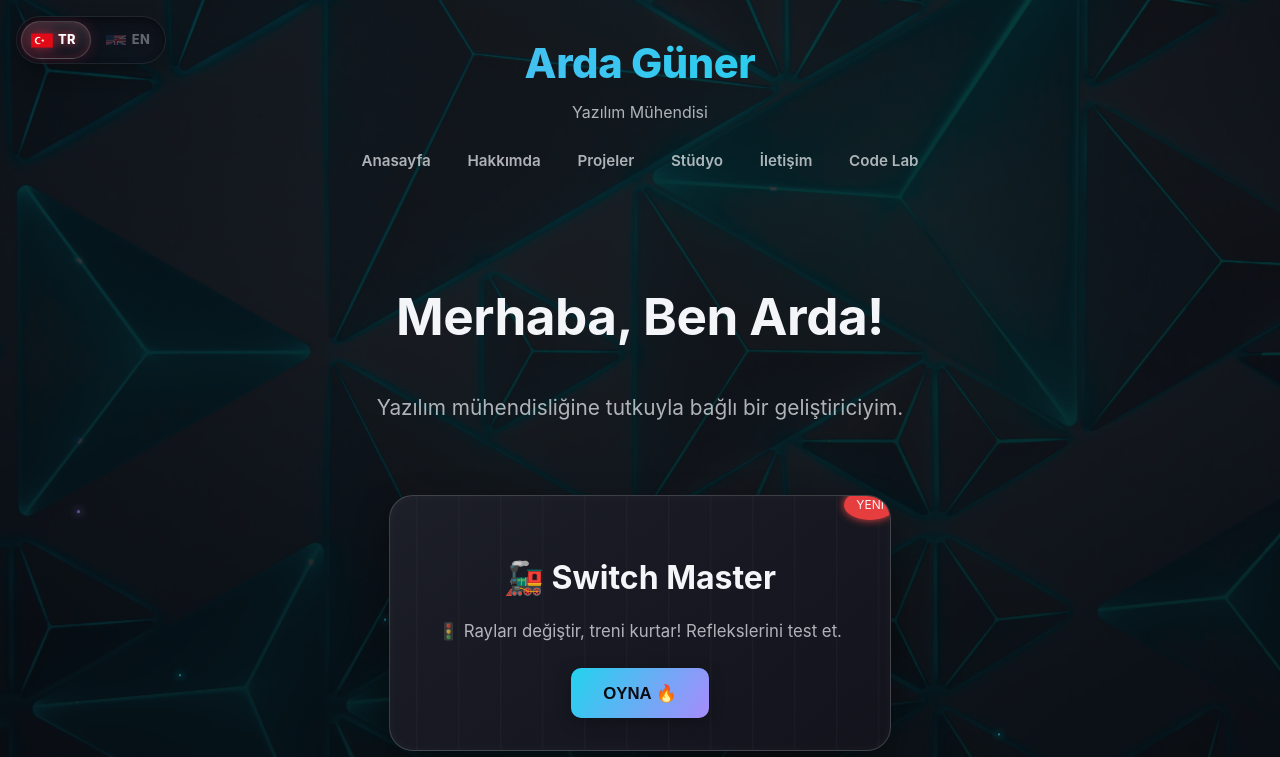
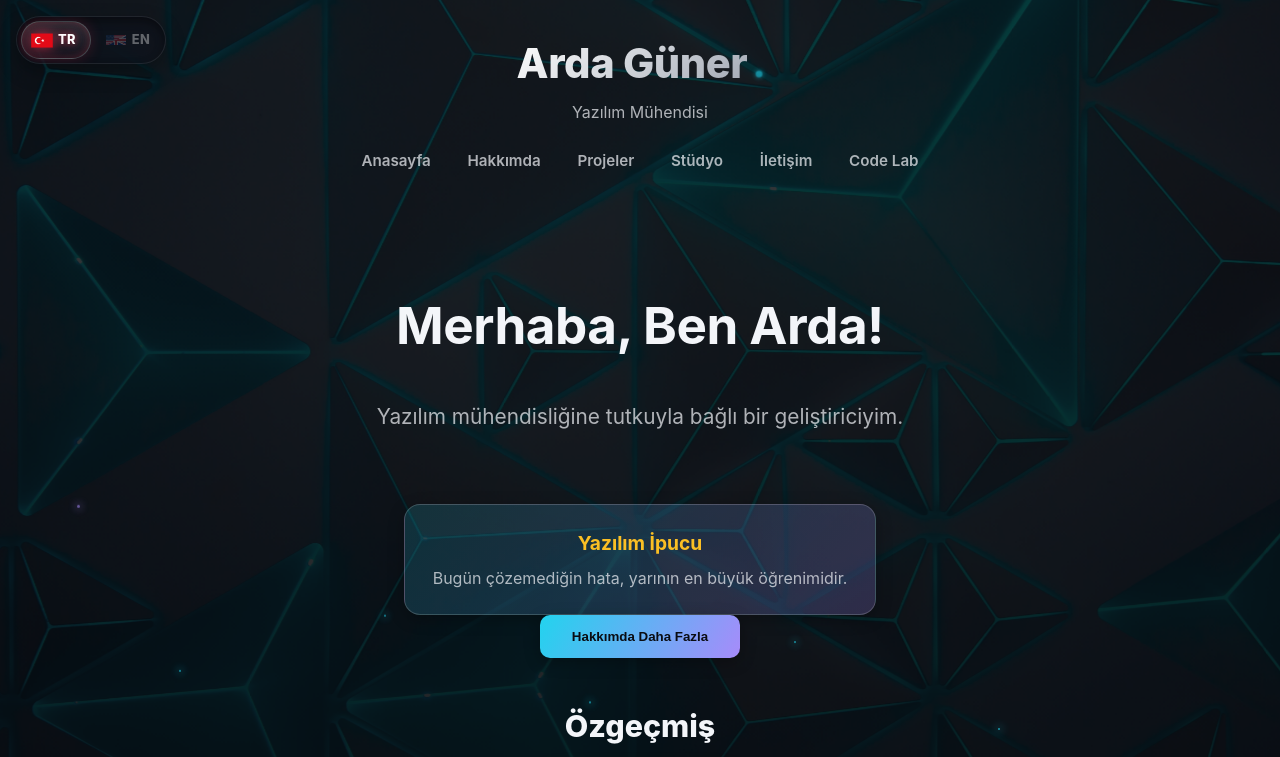
Before and after one commit to Ardeko/ardaguner.com, a React (Vite) app in the folder ardo/: page / in a window 1280 px wide. Shown: the top 757 px of the page. Built offline with nearby package versions, Linux system fonts and the light colour scheme.

Commit message:
ardomodel v5

```diff
--- a/ardo/src/App.css
+++ b/ardo/src/App.css
@@ -1,4 +1,70 @@
-/* --- YENİ NESİL DİL DEĞİŞTİRİCİ V2 (BAŞLANGIÇ) --- */
+/* --- MODERN LOGO / İSİM TASARIMI --- */
+.modern-brand-name {
+  font-size: 2.4rem; /* Biraz daha iddialı ama zarif bir boyut */
+  font-weight: 800;
+  letter-spacing: -0.04em; /* Modern tipografide harfler bir tık daha bitişiktir */
+  margin: 0;
+  display: inline-flex;
+  align-items: baseline;
+
+  /* Vercel/Apple stili premium metalik-beyaz geçişi */
+  background: linear-gradient(135deg, #ffffff 0%, #9ca3af 100%);
+  -webkit-background-clip: text;
+  -webkit-text-fill-color: transparent;
+  background-clip: text;
+  color: transparent;
+
+  /* Sayfa açılışında zarifçe belirme animasyonu */
+  animation: textReveal 1s cubic-bezier(0.16, 1, 0.3, 1) forwards;
+  opacity: 0;
+  transform: translateY(10px);
+
+  cursor: default;
+  user-select: none;
+  transition: transform 0.4s cubic-bezier(0.16, 1, 0.3, 1), filter 0.4s ease;
+}
+
+/* Mouse ile üzerine gelince oluşan çok hafif 3D derinlik hissi */
+.modern-brand-name:hover {
+  transform: scale(1.02);
+  filter: drop-shadow(0 0 15px rgba(255, 255, 255, 0.15));
+}
+
+/* İsmin yanındaki teknolojik 'Nefes Alan' nokta */
+.pulse-dot {
+  display: inline-block;
+  width: 8px;
+  height: 8px;
+  background-color: var(--accent-cyan, #06b6d4);
+  border-radius: 50%;
+  margin-left: 8px;
+  box-shadow: 0 0 12px var(--accent-cyan, #06b6d4);
+  animation: pulseDot 2.5s cubic-bezier(0.4, 0, 0.6, 1) infinite;
+}
+
+/* Sayfa Açılış Animasyonu (Yukarı doğru zarifçe kayarak belirme) */
+@keyframes textReveal {
+  to {
+    opacity: 1;
+    transform: translateY(0);
+  }
+}
+
+/* Noktanın nefes alma animasyonu */
+@keyframes pulseDot {
+  0%, 100% {
+    opacity: 1;
+    transform: scale(1);
+    box-shadow: 0 0 12px var(--accent-cyan, #06b6d4);
+  }
+  50% {
+    opacity: 0.3;
+    transform: scale(0.7);
+    box-shadow: 0 0 2px var(--accent-cyan, #06b6d4);
+  }
+}
+
+/* --- YENİ NESİL DİL DEĞİŞTİRİCİ V2 --- */
 .language-switcher-v2 {
   position: fixed;
   top: 16px;
@@ -21,7 +87,6 @@
   overflow: hidden;
 }
 
-/* Kayan Panel (Ortadaki Buzlu Cam Kapsül) */
 .switch-handle {
   position: absolute;
   top: 4px;
@@ -37,7 +102,6 @@
   z-index: 1;
 }
 
-/* Dil Seçenekleri Yüzeyi */
 .lang-option-v2 {
   position: relative;
   z-index: 2;
@@ -56,7 +120,6 @@
   user-select: none;
 }
 
-/* Aktif Dil Konumları ve Işık Renkleri */
 .language-switcher-v2.lang-tr .switch-handle {
   transform: translateX(0);
   box-shadow: inset 0 0 10px rgba(255, 42, 77, 0.25), 0 0 15px rgba(255, 42, 77, 0.2);
@@ -67,7 +130,6 @@
   box-shadow: inset 0 0 10px rgba(42, 127, 255, 0.25), 0 0 15px rgba(42, 127, 255, 0.2);
 }
 
-/* Metinlerin Aktif Renkleri ve Neon Parlamaları */
 .lang-option-v2.turkish.active {
   color: #ffffff;
   text-shadow: 0 0 8px rgba(255, 42, 77, 0.8);
@@ -78,7 +140,6 @@
   text-shadow: 0 0 8px rgba(42, 127, 255, 0.8);
 }
 
-/* Kristal Bayrak Simgeleri */
 .crystal-flag {
   display: inline-block;
   width: 20px;
@@ -103,18 +164,11 @@
   filter: drop-shadow(0 0 6px rgba(42, 127, 255, 0.7));
 }
 
-/* Görsel Atamaları */
-.tr-flag {
-  background-image: url('/tr-crystal.png');
-}
-
-.en-flag {
-  background-image: url('/en-crystal.png');
-}
-/* --- YENİ NESİL DİL DEĞİŞTİRİCİ V2 (BİTİŞ) --- */
+.tr-flag { background-image: url('/tr-crystal.png'); }
+.en-flag { background-image: url('/en-crystal.png'); }
 
 
-/* SENİN KODUNUN GERİ KALAN KISMI - BUNDAN SONRASI AYNEN KORUNDU */
+/* --- KORUNAN VE GELİŞTİRİLEN DİĞER BÖLÜMLER --- */
 .scroll-progress {
   position: fixed;
   top: 0;
@@ -157,8 +211,7 @@
   border-radius: 999px;
   font-size: 1rem;
   font-weight: 700;
-  transition: transform var(--duration-fast) var(--ease-out),
-    box-shadow var(--duration-fast) var(--ease-out);
+  transition: transform var(--duration-fast) var(--ease-out), box-shadow var(--duration-fast) var(--ease-out);
   box-shadow: 0 10px 26px rgba(251, 191, 36, 0.28);
 }
 
@@ -167,27 +220,29 @@
   box-shadow: 0 14px 32px rgba(251, 191, 36, 0.4);
 }
 
-.pdf-button:active {
-  transform: translateY(0);
-}
+.pdf-button:active { transform: translateY(0); }
+.pdf-icon { font-size: 1.1rem; }
 
-.pdf-icon {
-  font-size: 1.1rem;
-}
 
+/* --- SWITCH MASTER KARTI & PREMIUM MAĞAZA BUTONLARI --- */
 .switch-master-wrapper {
-  margin-top: 2.5rem;
+  margin: 4rem auto;
+  max-width: 800px;
+  padding: 0 1.5rem;
   display: flex;
   justify-content: center;
 }
 
 .switch-master-card {
   position: relative;
-  padding: 2rem 3rem;
+  width: 100%;
+  padding: 3rem 2rem;
   border-radius: var(--radius-lg);
-  background: linear-gradient(145deg, #1c1e28, #12131b);
+  background: linear-gradient(145deg, rgba(28, 30, 40, 0.7), rgba(18, 19, 27, 0.8));
   border: 1px solid var(--line-strong);
-  box-shadow: inset 0 0 12px rgba(255, 255, 255, 0.04), var(--shadow-md);
+  backdrop-filter: blur(12px);
+  -webkit-backdrop-filter: blur(12px);
+  box-shadow: inset 0 0 12px rgba(255, 255, 255, 0.02), var(--shadow-lg);
   text-align: center;
   overflow: hidden;
 }
@@ -203,9 +258,9 @@
     90deg,
     transparent,
     transparent 40px,
-    rgba(255, 255, 255, 0.05) 42px
+    rgba(255, 255, 255, 0.03) 42px
   );
-  animation: trackMove 6s linear infinite;
+  animation: trackMove 8s linear infinite;
   pointer-events: none;
   z-index: 0;
 }
@@ -213,50 +268,97 @@
 .switch-master-card h2 {
   position: relative;
   z-index: 1;
-  font-size: 2rem;
-  margin-bottom: 1rem;
+  font-size: 2.2rem;
+  margin-bottom: 0.75rem;
   color: var(--text-primary);
 }
 
 .switch-master-card p {
   position: relative;
   z-index: 1;
-  margin-bottom: 1.5rem;
-  font-size: 1.05rem;
+  margin-bottom: 2rem;
+  font-size: 1.1rem;
   color: var(--text-secondary);
+  max-width: 500px;
+  margin-left: auto;
+  margin-right: auto;
 }
 
-.play-button {
+/* Mağaza Butonları Konteyneri */
+.store-buttons-container {
   position: relative;
   z-index: 10;
-  display: inline-block;
-  padding: 0.9rem 2.3rem;
-  border-radius: var(--radius-sm);
-  font-weight: 700;
-  font-size: 1.05rem;
-  color: #062314;
-  background: linear-gradient(90deg, var(--accent-green), #10b981);
-  text-decoration: none;
-  box-shadow: 0 0 18px rgba(52, 211, 153, 0.45);
-  transition: transform var(--duration-fast) var(--ease-out),
-    box-shadow var(--duration-fast) var(--ease-out);
-  cursor: pointer;
-  border: none;
+  display: flex;
+  justify-content: center;
+  align-items: center;
+  gap: 1.25rem;
+  flex-wrap: wrap;
 }
 
-.play-button:hover {
+/* Ortak Buton İskeleti (Görsel 4457836927367386495 uyumlu) */
+.store-btn {
+  display: inline-flex;
+  align-items: center;
+  gap: 12px;
+  padding: 10px 22px;
+  border-radius: 12px;
+  background: rgba(10, 12, 18, 0.6);
+  border: 1px solid rgba(255, 255, 255, 0.1);
+  color: #ffffff;
+  text-decoration: none;
+  transition: all 0.3s cubic-bezier(0.4, 0, 0.2, 1);
+  box-shadow: 0 4px 12px rgba(0, 0, 0, 0.3);
+}
+
+.store-btn-text {
+  display: flex;
+  flex-direction: column;
+  text-align: left;
+}
+
+.store-btn .sub-text {
+  font-size: 0.65rem;
+  font-weight: 500;
+  color: rgba(255, 255, 255, 0.5);
+  letter-spacing: 0.02em;
+  text-transform: uppercase;
+}
+
+.store-btn .main-text {
+  font-size: 1.05rem;
+  font-weight: 700;
+  letter-spacing: -0.01em;
+}
+
+/* Mağazalara Özel Hover Neon Renkleri */
+.store-btn.app-store:hover {
+  background: rgba(255, 255, 255, 0.08);
+  border-color: rgba(42, 157, 255, 0.6);
+  box-shadow: 0 0 20px rgba(42, 157, 255, 0.3);
   transform: translateY(-3px);
-  box-shadow: 0 0 26px rgba(52, 211, 153, 0.65);
+}
+
+.store-btn.google-play:hover {
+  background: rgba(255, 255, 255, 0.08);
+  border-color: rgba(52, 211, 153, 0.6);
+  box-shadow: 0 0 20px rgba(52, 211, 153, 0.3);
+  transform: translateY(-3px);
+}
+
+.store-btn:active {
+  transform: translateY(-1px);
 }
 
 .badge {
   position: absolute;
-  top: -6px;
-  right: -6px;
+  top: 12px;
+  right: 12px;
   background: #ef4444;
-  padding: 6px 12px;
-  border-radius: 50%;
-  font-size: 0.75rem;
+  padding: 4px 10px;
+  border-radius: 999px;
+  font-size: 0.7rem;
+  font-weight: 700;
+  letter-spacing: 0.05em;
   animation: signalBlink 1.4s infinite;
   z-index: 1;
 }
@@ -271,6 +373,8 @@
   50% { background: #b91c1c; box-shadow: 0 0 3px #ef4444; }
 }
 
+
+/* --- DİĞER PROJE VE KART STİLLERİ --- */
 .ardeko-card {
   position: relative;
   background: var(--bg-surface-strong);
@@ -279,8 +383,7 @@
   padding: 2rem;
   overflow: hidden;
   box-shadow: var(--shadow-md);
-  transition: transform var(--duration-base) var(--ease-out),
-    box-shadow var(--duration-base) ease, border-color var(--duration-base) ease;
+  transition: transform var(--duration-base) var(--ease-out), box-shadow var(--duration-base) ease, border-color var(--duration-base) ease;
 }
 
 .ardeko-card:hover {
@@ -330,8 +433,7 @@
   color: #0a0c12;
   background: var(--gradient-brand);
   cursor: pointer;
-  transition: transform var(--duration-fast) var(--ease-out),
-    box-shadow var(--duration-fast) var(--ease-out);
+  transition: transform var(--duration-fast) var(--ease-out), box-shadow var(--duration-fast) var(--ease-out);
   box-shadow: var(--shadow-sm);
 }
 
@@ -372,8 +474,7 @@
   -webkit-backdrop-filter: blur(20px);
   border: 1px solid var(--line);
   box-shadow: var(--shadow-sm);
-  transition: transform var(--duration-base) var(--ease-out),
-    box-shadow var(--duration-base) ease, border-color var(--duration-base) ease;
+  transition: transform var(--duration-base) var(--ease-out), box-shadow var(--duration-base) ease, border-color var(--duration-base) ease;
   text-align: left;
 }
 
@@ -419,6 +520,8 @@
   text-decoration: underline;
 }
 
+
+/* --- MOBİL UYUMLULUK --- */
 @media (max-width: 768px) {
   .header ul {
     flex-direction: column;
@@ -444,4 +547,14 @@
     width: 110px;
     height: 110px;
   }
+
+  .store-buttons-container {
+    flex-direction: column;
+    width: 100%;
+  }
+
+  .store-btn {
+    width: 100%;
+    justify-content: center;
+  }
 }
--- a/ardo/src/App.jsx
+++ b/ardo/src/App.jsx
@@ -42,7 +42,6 @@ function ScrollProgress() {
     onScroll();
     return () => window.removeEventListener("scroll", onScroll);
   }, []);
-
   return <div className="scroll-progress" style={{ width: `${progress}%` }} />;
 }
 
@@ -116,13 +115,14 @@ function App() {
     },
 ];
 
-
   return (
     <Router>
       <ScrollProgress />
       <Particles />
       <header className="header">
-        <h1 className="shimmer-text">Arda Güner</h1>
+        <h1 className="modern-brand-name">
+          Arda Güner<span className="pulse-dot"></span>
+        </h1>
         <p>{strings.profession}</p>
         <nav>
           <ul>
@@ -146,8 +146,6 @@ function App() {
         </nav>
         <div className={`language-switcher-v2 lang-${language}`}>
           <div className="switch-track">
-
-            {/* Türkçe Seçeneği (Sol) */}
             <div
               className={`lang-option-v2 turkish ${language === "tr" ? "active" : ""}`}
               onClick={() => setLanguage("tr")}
@@ -156,15 +154,12 @@ function App() {
               aria-pressed={language === "tr"}
               aria-label="Türkçe'ye geç"
             >
-              {/* Buraya internetten bulduğun kristal veya normal TR bayrak resmini/SVG'sini ekle */}
               <span className="crystal-flag tr-flag" />
               <span className="lang-text">TR</span>
             </div>
 
-            {/* Kayan Panel (Handle) */}
             <div className="switch-handle" />
 
-            {/* İngilizce Seçeneği (Sağ) */}
             <div
               className={`lang-option-v2 english ${language === "en" ? "active" : ""}`}
               onClick={() => setLanguage("en")}
@@ -173,57 +168,31 @@ function App() {
               aria-pressed={language === "en"}
               aria-label="Switch to English"
             >
-              {/* Buraya internetten bulduğun kristal veya normal EN bayrak resmini/SVG'sini ekle */}
               <span className="crystal-flag en-flag" />
               <span className="lang-text">EN</span>
             </div>
-
           </div>
         </div>
-        {/* ------------------------------------------ */}
       </header>
+
       <Routes>
         <Route
           path="/"
           element={
             <>
+              {/* HERO SECTION */}
               <section id="hero" className="hero">
                 <Reveal as="h1" delay={0}>{strings.hero.title}</Reveal>
                 <Reveal as="p" delay={100}>{strings.hero.subtitle}</Reveal>
 
-                <Reveal as="div" delay={200} className="switch-master-wrapper">
-                  <div className="switch-master-card">
-                    <span className="badge">
-                      {language === "tr" ? "YENİ" : "NEW"}
-                    </span>
-
-                    <h2>🚂 Switch Master</h2>
-
-                    <p>
-                      {language === "tr"
-                        ? "🚦 Rayları değiştir, treni kurtar! Reflekslerini test et."
-                        : "🚦 Switch tracks, save the train! Test your reflexes."}
-                    </p>
-
-                    <button
-                      className="play-button"
-                      onClick={() =>
-                        window.open("/switch-master/index.html", "_blank")
-                      }
-                    >
-                      {language === "tr" ? "OYNA 🔥" : "PLAY 🔥"}
-                    </button>
-                  </div>
-                </Reveal>
-
-                <Reveal as="div" delay={300} className="daily-tip-widget">
+                <Reveal as="div" delay={200} className="daily-tip-widget">
                   <h3>{strings.hero.tipTitle}</h3>
                   <p>{tips[language][Math.floor(Math.random() * tips[language].length)]}</p>
                 </Reveal>
 
                 <Reveal
                   as="button"
-                  delay={400}
+                  delay={300}
                   onClick={() => {
                     document.getElementById("about").scrollIntoView({ behavior: "smooth" });
                   }}
@@ -231,7 +200,7 @@ function App() {
                   {strings.hero.aboutButton}
                 </Reveal>
 
-                <Reveal as="div" delay={500} style={{ marginTop: "20px" }}>
+                <Reveal as="div" delay={400} style={{ marginTop: "20px" }}>
                   <h2 className="cv-title">{strings.cv.title}</h2>
                   <a
                     href={language === "tr" ? "/files/arda-guner-cv-tr.pdf" : "/files/arda-guner-cv-en.pdf"}
@@ -246,6 +215,7 @@ function App() {
                 </Reveal>
               </section>
 
+              {/* ABOUT SECTION */}
               <Reveal as="section" id="about" className="about-container">
                 <h2 className="about-title">{strings.about.title}</h2>
                 <div className="about-content">
@@ -279,11 +249,7 @@ function App() {
                     <p>{strings.about.philosophy}</p>
                     <p>
                       {strings.about.githubCTA}{" "}
-                      <a
-                        href="https://github.com/Ardeko"
-                        target="_blank"
-                        rel="noopener noreferrer"
-                      >
+                      <a href="https://github.com/Ardeko" target="_blank" rel="noopener noreferrer">
                         {strings.about.githubLink}
                       </a>
                     </p>
@@ -291,6 +257,57 @@ function App() {
                 </div>
               </Reveal>
 
+              {/* SWITCH MASTER - FEATURED APP CARD (YENİ PRO UX YERİ) */}
+              <Reveal as="section" className="switch-master-wrapper">
+                <div className="switch-master-card">
+                  <span className="badge">
+                    {language === "tr" ? "YAYINDA" : "LIVE"}
+                  </span>
+                  <h2>🚂 Switch Master</h2>
+                  <p>
+                    {language === "tr"
+                      ? "🚦 Rayları değiştir, treni kurtar! Şimdi mobil mağazalarda ücretsiz."
+                      : "🚦 Switch tracks, save the train! Now free on mobile stores."}
+                  </p>
+
+                  {/* Mağaza Butonları */}
+                  <div className="store-buttons-container">
+                    {/* App Store */}
+                    <a
+                      href="https://apps.apple.com/tr/app/switch-master-railway/id6770972534?l=tr"
+                      target="_blank"
+                      rel="noopener noreferrer"
+                      className="store-btn app-store"
+                    >
+                      <svg viewBox="0 0 384 512" width="22" height="22" fill="currentColor">
+                        <path d="M318.7 268.7c-.2-36.7 16.4-64.4 50-84.8-18.8-26.9-47.2-41.7-84.7-44.6-35.5-2.8-74.3 20.7-88.5 20.7-15 0-49.4-19.7-76.4-19.7C63.3 141.2 4 184.8 4 273.5q0 39.3 14.4 81.2c12.8 36.7 59 126.7 107.2 125.2 25.2-.6 43-17.9 75.8-17.9 31.8 0 48.3 17.9 76.4 17.9 48.6-.7 90.4-82.5 102.6-119.3-65.2-30.7-61.7-90-61.7-91.9zm-56.6-164.2c27.3-32.4 24.8-61.9 24-72.5-24.1 1.4-52 16.4-67.9 34.9-17.5 19.8-27.8 47.5-24.4 76.5 26.9 2.4 51.2-16 68.3-38.9z"/>
+                      </svg>
+                      <div className="store-btn-text">
+                        <span className="sub-text">Download on the</span>
+                        <span className="main-text">App Store</span>
+                      </div>
+                    </a>
+
+                    {/* Google Play */}
+                    <a
+                      href="https://play.google.com/store/apps/details?id=com.ardeko.switchmaster&pcampaignid=web_share"
+                      target="_blank"
+                      rel="noopener noreferrer"
+                      className="store-btn google-play"
+                    >
+                      <svg viewBox="0 0 512 512" width="22" height="22" fill="currentColor">
+                        <path d="M325.3 234.3L104.6 13l280.8 161.2-60.1 60.1zM47 0C34 6.8 25.3 19.2 25.3 35.3v441.3c0 16.1 8.7 28.5 21.7 35.3l256.6-256L47 0zm425.2 225.6l-58 33.2-60.1-60.1L439 162c16.5-9.5 26.2-2.3 26.2 11.6v103.7c0 14-9.7 21.1-23 13.9zm-147 62.4l60.1 60.1L104.6 499l220.6-126.6z"/>
+                      </svg>
+                      <div className="store-btn-text">
+                        <span className="sub-text">GET IT ON</span>
+                        <span className="main-text">Google Play</span>
+                      </div>
+                    </a>
+                  </div>
+                </div>
+              </Reveal>
+
+              {/* PROJECTS SECTION */}
               <Reveal as="section" id="projects" className="projects-container">
                 <h2>{strings.projects.title}</h2>
                 <ul>
@@ -330,46 +347,24 @@ function App() {
         <h2>{strings.footer.title}</h2>
         <ul className="contact-list">
           <li>
-            <span className="contact-icon" role="img" aria-label="email">
-              📬
-            </span>
+            <span className="contact-icon" role="img" aria-label="email">📬</span>
             <a href="mailto:ardaguner2000@gmail.com">ardaguner2000@gmail.com</a>
           </li>
           <li>
-            <span className="contact-icon" role="img" aria-label="email">
-              📬
-            </span>
+            <span className="contact-icon" role="img" aria-label="email">📬</span>
             <a href="mailto:ardaguner@hotmail.com">ardaguner@hotmail.com</a>
           </li>
           <li>
             <span className="contact-icon">
-              <img
-                src="https://cdn-icons-png.flaticon.com/512/174/174857.png"
-                alt="LinkedIn Icon"
-              />
+              <img src="https://cdn-icons-png.flaticon.com/512/174/174857.png" alt="LinkedIn Icon" />
             </span>
-            <a
-              href="https://www.linkedin.com/in/arda-g%C3%BCner/"
-              target="_blank"
-              rel="noopener noreferrer"
-            >
-              LinkedIn
-            </a>
+            <a href="https://www.linkedin.com/in/arda-g%C3%BCner/" target="_blank" rel="noopener noreferrer">LinkedIn</a>
           </li>
           <li>
             <span className="contact-icon">
-              <img
-                src="https://cdn-icons-png.flaticon.com/512/733/733553.png"
-                alt="GitHub Icon"
-              />
+              <img src="https://cdn-icons-png.flaticon.com/512/733/733553.png" alt="GitHub Icon" />
             </span>
-            <a
-              href="https://github.com/Ardeko"
-              target="_blank"
-              rel="noopener noreferrer"
-            >
-              GitHub
-            </a>
+            <a href="https://github.com/Ardeko" target="_blank" rel="noopener noreferrer">GitHub</a>
           </li>
           <li style={{ marginBottom: "1rem", marginTop: "1rem" }}>
             <Link to="/privacy-policy" style={{ textDecoration: "underline" }}>
@@ -380,10 +375,7 @@ function App() {
 
         <Clock />
 
-        <p
-          style={{ cursor: "pointer" }}
-          onClick={() => alert(strings.footer.thanks)}
-        >
+        <p style={{ cursor: "pointer" }} onClick={() => alert(strings.footer.thanks)}>
           {strings.footer.copyright}
         </p>
       </Reveal>
```
Lines whose indentation alone changed are shown as unchanged.
